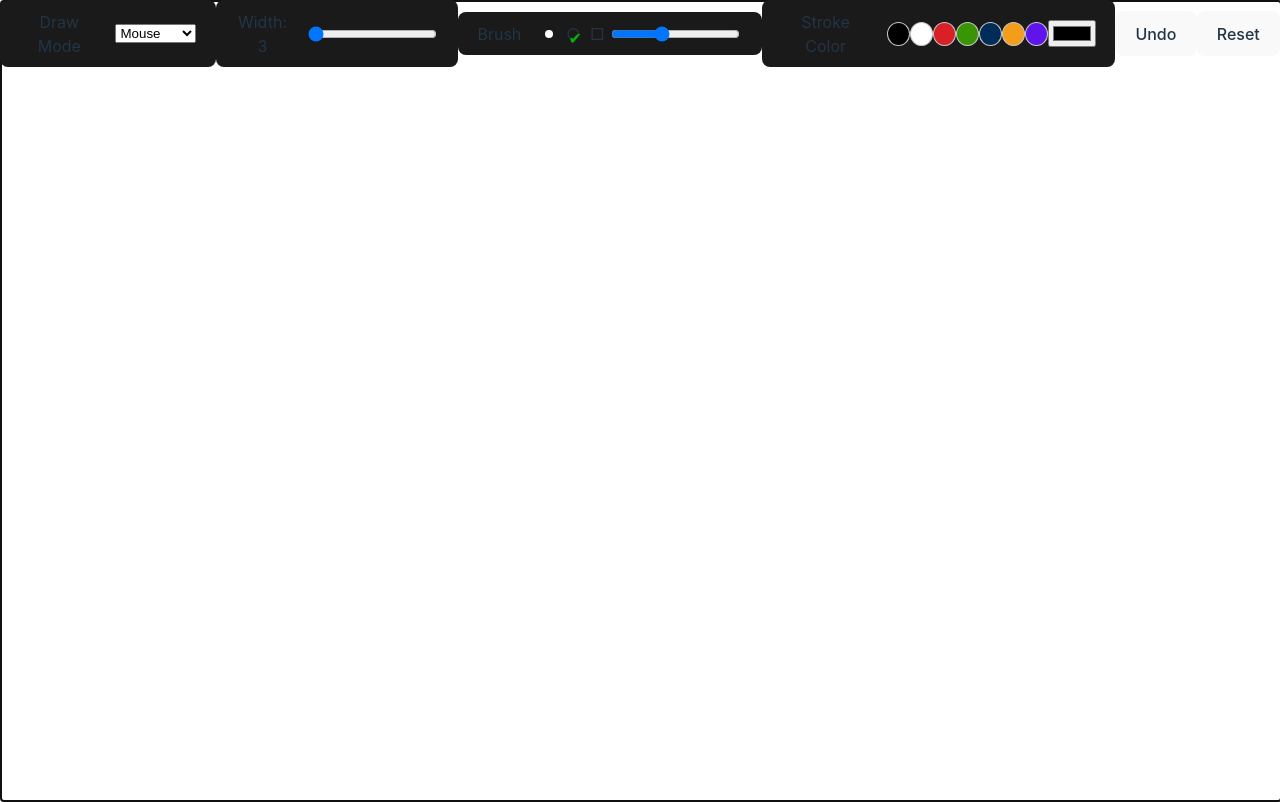
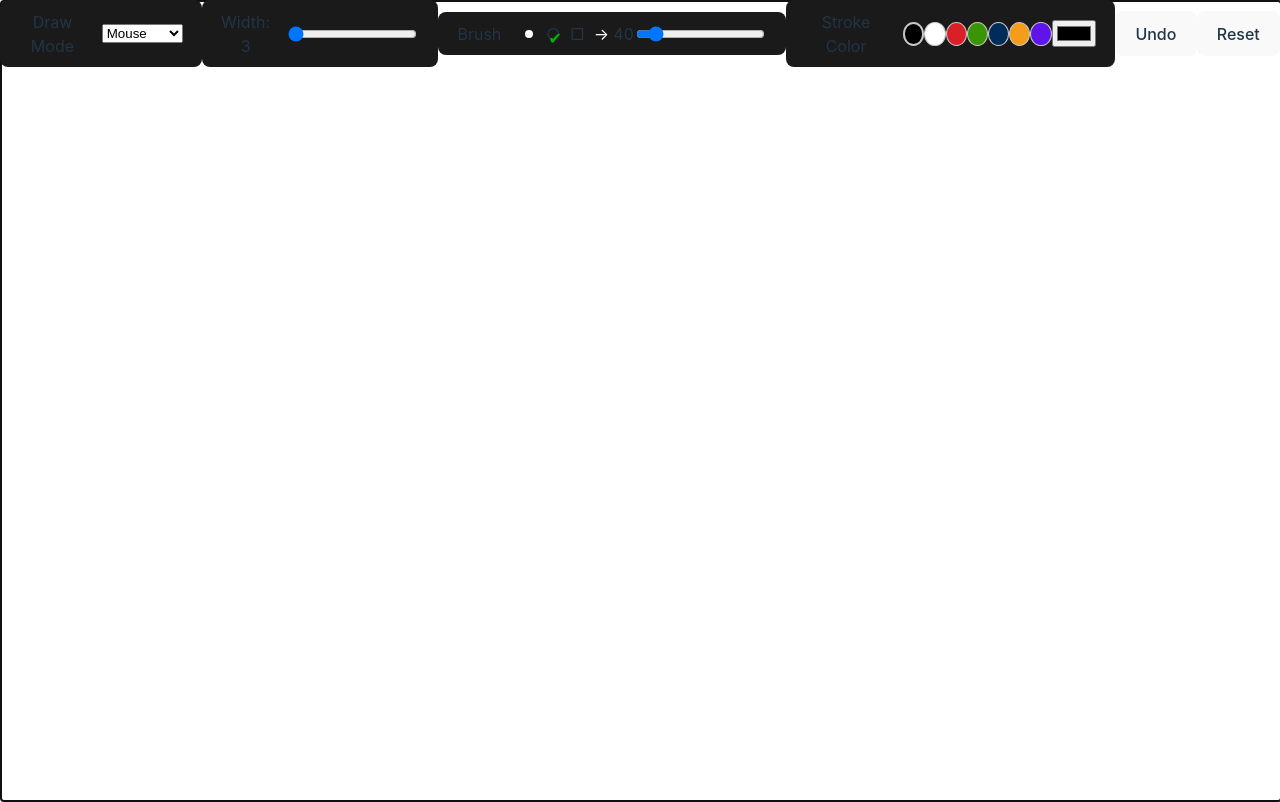
Before and after one commit to harryuan65/WhiteBoard, a React (Vite) app: page / in a window 1280 px wide. Both pictures are taken after a click on the element 588 px from the left and 23 px from the top of the page. Built offline with nearby package versions, Linux system fonts and the light colour scheme.

Commit message:
feat: add arrow

```diff
--- a/src/components/WhiteBoard/index.tsx
+++ b/src/components/WhiteBoard/index.tsx
@@ -20,14 +20,14 @@ const Whiteboard: React.FC = () => {
   const canvasRef = useRef<HTMLCanvasElement>(null);
   const [mode, setMode] = useState<DrawMode>('Mouse');
   const [brushType, setBrushType] = useState<BrushType>('Stroke');
-  const [brushSize, setBrushSize] = useState<number>(3);
+  const [brushSize, setBrushSize] = useState<number>(40);
   const [drawKey, setDrawKey] = useState<KeyType>('z');
   const [isDrawing, setIsDrawing] = useState(false);
   const [lastX, setLastX] = useState(0);
   const [lastY, setLastY] = useState(0);
   const [stroked, setStroked] = useState(0);
   const [strokeWidth, setStrokeWidth] = useState<number>(3);
-  const [strokeStyle, setStrokeStyle] = useState<string>('000000');
+  const [strokeStyle, setStrokeStyle] = useState<string>('#000000');
   const [history, setHistory] = useState<string[]>([]);
 
   const handleReset = () => {
@@ -97,6 +97,31 @@ const Whiteboard: React.FC = () => {
     updateHistory();
   };
 
+  const strokeArrow = (x: number, y: number) => {
+    let canvas = canvasRef.current!;
+    let ctx = canvas.getContext('2d')!;
+    ctx.lineWidth = strokeWidth;
+    ctx.strokeStyle = strokeStyle;
+    ctx.lineCap = 'round';
+    // center + 2x brushSize ->
+    ctx.beginPath();
+    ctx.moveTo(x, y);
+    ctx.lineTo(x + 2 * brushSize, y);
+    ctx.stroke();
+    // ---->  go 1/2 left <-- and up  ^--
+    ctx.beginPath();
+    ctx.moveTo(x + 2 * brushSize, y);
+    ctx.lineTo(x + 2 * brushSize - brushSize / 2, y - brushSize / 2);
+    ctx.stroke();
+
+    // ---->  go 1/2 left <-- and down  ^--
+    ctx.beginPath();
+    ctx.moveTo(x + 2 * brushSize, y);
+    ctx.lineTo(x + 2 * brushSize - brushSize / 2, y + brushSize / 2); // y down
+    ctx.stroke();
+    updateHistory();
+  };
+
   const startDrawing = (e: MouseEvent) => {
     switch (brushType) {
       case 'Circle':
@@ -104,6 +129,9 @@ const Whiteboard: React.FC = () => {
         break;
       case 'Rect':
         strokeRect(e.offsetX, e.offsetY);
+        break;
+      case 'Arrow':
+        strokeArrow(e.offsetX, e.offsetY);
         break;
       default:
         setIsDrawing(true);
@@ -236,11 +264,13 @@ const Whiteboard: React.FC = () => {
               onClick={() => setBrushType(brush)}
             ></span>
           ))}
+          {brushType != 'Stroke' && brushSize}
           {brushType != 'Stroke' && (
             <input
               type="range"
               min={20}
-              max={100}
+              max={200}
+              value={brushSize}
               onChange={(e) =>
                 setBrushSize(Number((e.target as HTMLInputElement).value))
               }
--- a/src/components/WhiteBoard/styles.module.css
+++ b/src/components/WhiteBoard/styles.module.css
@@ -57,6 +57,16 @@
   transform: translate(-50%, -50%);
 }
 
+.Brush.Arrow::before {
+  content: '→';
+  color: white;
+  border-radius: 50%;
+  position: absolute;
+  top: 50%;
+  left: 50%;
+  transform: translate(-50%, -50%);
+}
+
 .Brush.selected::after {
   content: '\2714';
   display: inline-block;
--- a/src/components/constants.ts
+++ b/src/components/constants.ts
@@ -32,4 +32,4 @@ export const Keys = [
   'm',
 ] as const;
 
-export const Brushes = ['Stroke', 'Circle', 'Rect'] as const;
+export const Brushes = ['Stroke', 'Circle', 'Rect', 'Arrow'] as const;
```
